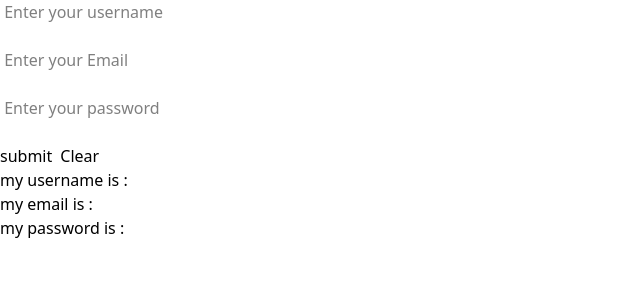
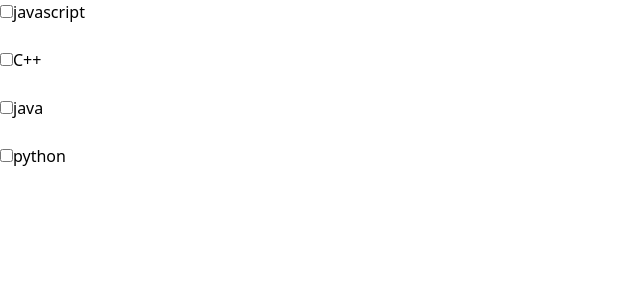
Before and after one commit to Moheed-Dar/React-19, a React (Vite) app: page / in a window 1280 px wide. Shown: the top 300 px of the page, without its empty margins (0-640 px from the left). Built offline with nearby package versions, Linux system fonts and the light colour scheme.

Commit message:
checked box handling

```diff
--- a/src/App.jsx
+++ b/src/App.jsx
@@ -1,28 +1,30 @@
 import { useState } from 'react';
 function App() {
-  const [name, setName] = useState("")
-  const [email, setEmail] = useState("")
-  const [password, setPassword] = useState("")
+  const [skills,setSkills] = useState([]);
+  const handleskills=(event)=>{
+    console.log(event.target.value,event.target.checked);
+    if(event.target.checked){
+      setSkills([...skills,event.target.value]);
+    }else{
+      setSkills([...skills.filter((item)=>item!=event.target.value)])
+    }
+  }
+
   return (
     <>
-      <form action="" method="get"  >
-        <input type="text" value={name} onChange={(e) => setName(e.target.value)} placeholder=" Enter your username" />
-        <br /><br />
-
-        <input type="email" value={email} onChange={(e) => setEmail(e.target.value)} placeholder=" Enter your Email " />
-        <br /><br />
-
-        <input type="password" value={password} onChange={(e) => setPassword(e.target.value)} placeholder=" Enter your password" />
-        <br /><br />
-
-        <button className='me-2' >submit</button>
-        <button onClick={() => { setName(" "); setEmail(" "); setPassword(" ") }} >Clear</button>
-
-        <h1>my username is :{name}</h1>
-        <h1>my email is :{email}</h1>
-        <h1>my password is :{password}</h1>
-
-      </form>
+      <input onChange={handleskills}  type="checkbox" id="v1" value="javascript"  />
+      <label htmlFor="v1" >javascript</label>
+      <br/><br/>
+      <input onChange={handleskills} type="checkbox" id="v2" value="C++"  />
+      <label htmlFor="v2" >C++</label>
+      <br/><br/>
+      <input onChange={handleskills} type="checkbox" id="v3" value="Java" />
+      <label htmlFor="v3" >java</label>
+      <br/><br/>
+      <input onChange={handleskills} type="checkbox" id="v4"value="Python"  />
+      <label htmlFor="v4" >python</label>
+      <br/><br/>
+      <h1>{skills.toString()}</h1>
     </>
   );
 }
```
